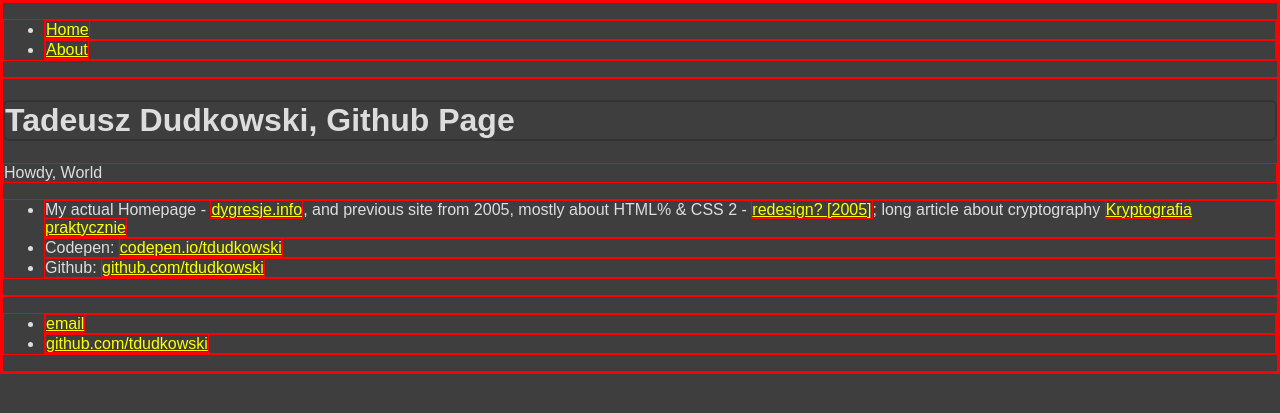
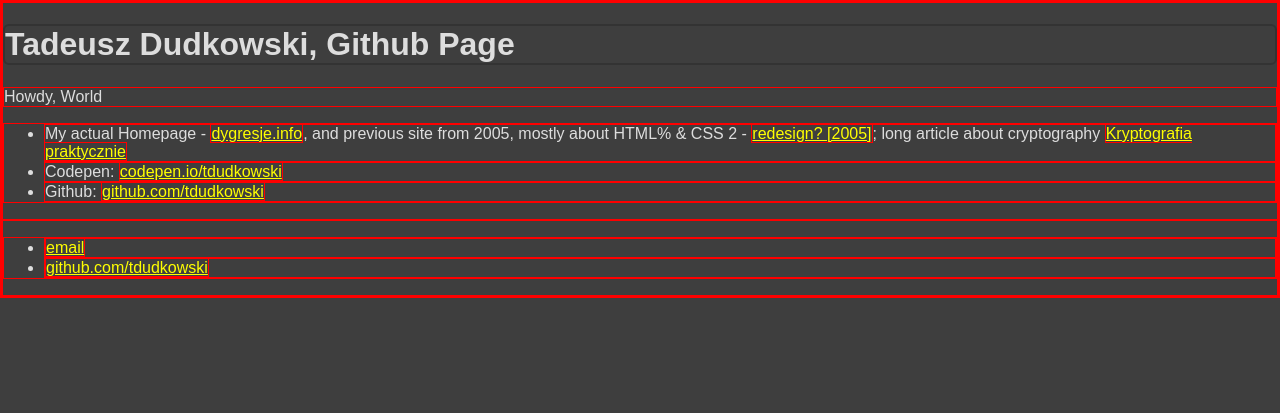
Before and after one commit to tdudkowski/tdudkowski.github.io, a Jekyll site: the page built from index.html, in a window 1280 px wide. Shown: the top 413 px of the page. Built offline with Jekyll 4.4.1, drawn with Linux system fonts in a browser that asks for light colours.

Commit message:
Update default.html

```diff
--- a/_layouts/default.html
+++ b/_layouts/default.html
@@ -6,14 +6,14 @@
 			<link rel="stylesheet" type="text/css" href="/css/main.css">
 		</head>
 		<body>
-			<nav>
+			<!--<nav>
 	    		<ul>
 	        		<li><a href="/">Home</a></li>
 		        	<li><a href="/about">About</a></li>
-	        		<!--<li><a href="/cv">CV</a></li>
-	        		<li><a href="/blog">Blog</a></li>-->
+	        		<li><a href="/cv">CV</a></li>
+	        		<li><a href="/blog">Blog</a></li>
 	    		</ul>
-			</nav>
+			</nav>-->
 			<div class="container">
 
 			{{ content }}
```
